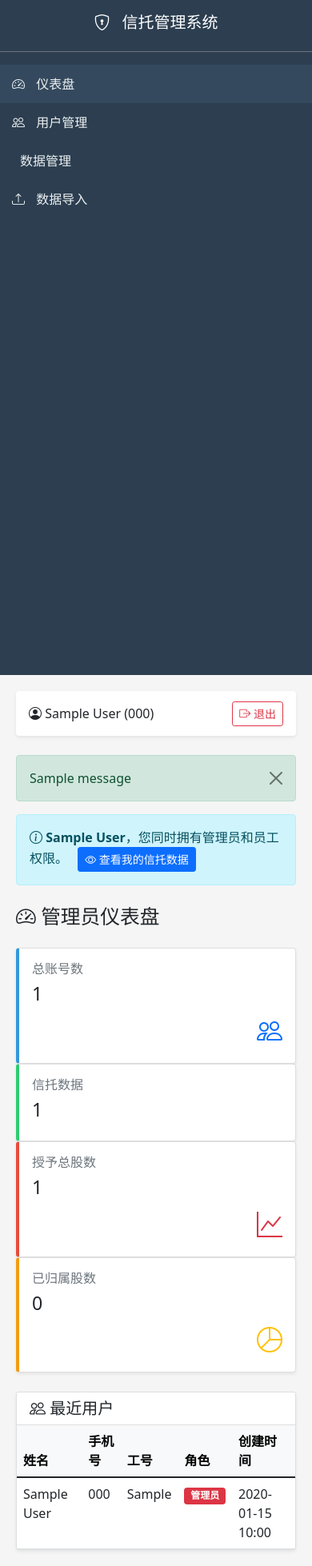
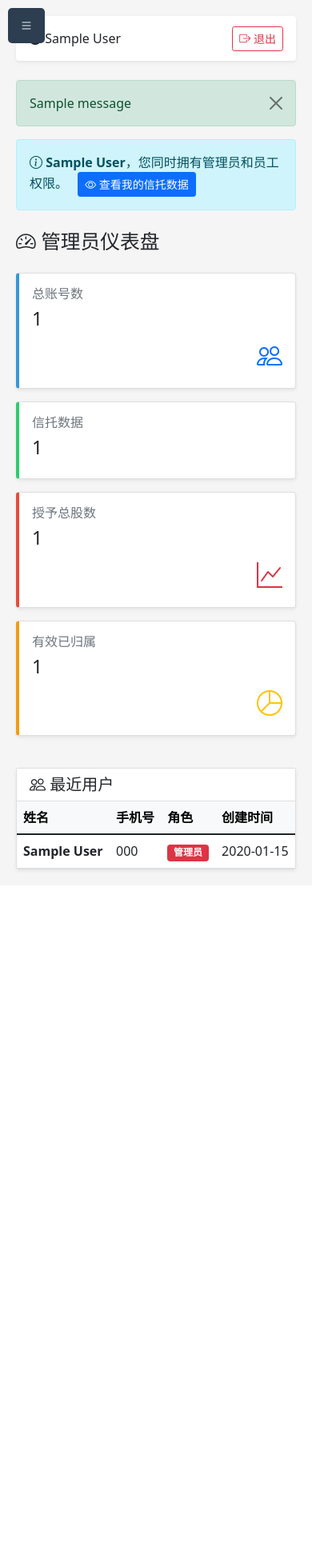
Before and after one commit to yuxuanqiu-hz/trust-system, a Flask app: page / in a window 390 px wide. Shown: the whole page at 80% size. After the commit the page ends 1091 px from the top, so only its background shows below. Run offline with Flask 3, Linux system fonts and the light colour scheme; a user stored in the database is signed in; tables that the repository leaves empty hold one stand-in row (values such as "Sample post"); one stand-in notice (Sample message) is shown.

Commit message:
Add mobile responsive design

```diff
--- /dev/null
+++ b/templates/base_admin.html
@@ -0,0 +1,167 @@
+<!DOCTYPE html>
+<html lang="zh-CN">
+<head>
+    <meta charset="UTF-8">
+    <meta name="viewport" content="width=device-width, initial-scale=1.0">
+    <title>管理员仪表盘 - 信托管理系统</title>
+    <link href="https://cdn.jsdelivr.net/npm/bootstrap@5.1.3/dist/css/bootstrap.min.css" rel="stylesheet">
+    <link href="https://cdn.jsdelivr.net/npm/bootstrap-icons@1.8.0/font/bootstrap-icons.css" rel="stylesheet">
+    <style>
+        body { background-color: #f5f5f5; }
+
+        /* 侧边栏样式 */
+        .sidebar {
+            min-height: 100vh;
+            background: #2c3e50;
+            position: fixed;
+            left: 0;
+            top: 0;
+            z-index: 1000;
+            transition: transform 0.3s ease-in-out;
+        }
+
+        .sidebar a {
+            color: #ecf0f1;
+            text-decoration: none;
+            padding: 12px 15px;
+            display: block;
+            border-left: 3px solid transparent;
+        }
+
+        .sidebar a:hover, .sidebar a.active {
+            background: #34495e;
+            border-left-color: #3498db;
+        }
+
+        .sidebar i { margin-right: 10px; }
+
+        /* 主内容区域 */
+        .content {
+            margin-left: 16.666667%;
+            padding: 20px;
+            transition: margin-left 0.3s ease-in-out;
+        }
+
+        /* 移动端优化 */
+        @media (max-width: 768px) {
+            .sidebar {
+                transform: translateX(-100%);
+            }
+
+            .sidebar.show {
+                transform: translateX(0);
+            }
+
+            .content {
+                margin-left: 0;
+            }
+
+            .mobile-menu-btn {
+                display: block !important;
+            }
+        }
+
+        .mobile-menu-btn {
+            display: none;
+            position: fixed;
+            top: 10px;
+            left: 10px;
+            z-index: 1001;
+            background: #2c3e50;
+            color: white;
+            border: none;
+            padding: 10px 15px;
+            border-radius: 5px;
+        }
+
+        .card-stat { border-left: 4px solid #3498db; }
+    </style>
+</head>
+<body>
+    <!-- 移动端菜单按钮 -->
+    <button class="mobile-menu-btn" onclick="toggleMenu()">
+        <i class="bi bi-list"></i>
+    </button>
+
+    <div class="container-fluid">
+        <div class="row">
+            <!-- 侧边栏 -->
+            <div class="col-md-2 sidebar p-0" id="sidebar">
+                <div class="p-3 text-white text-center border-bottom border-secondary">
+                    <h5><i class="bi bi-shield-lock"></i> 信托管理系统</h5>
+                </div>
+                <nav class="mt-3">
+                    <a href="{{ url_for('dashboard') }}" class="{{ 'active' if request.endpoint == 'dashboard' else '' }}">
+                        <i class="bi bi-speedometer2"></i> 仪表盘
+                    </a>
+                    <a href="{{ url_for('admin_users') }}" class="{{ 'active' if request.endpoint == 'admin_users' else '' }}">
+                        <i class="bi bi-people"></i> 用户管理
+                    </a>
+                    <a href="{{ url_for('admin_data') }}" class="{{ 'active' if request.endpoint == 'admin_data' else '' }}">
+                        <i class="bi bi-database"></i> 数据管理
+                    </a>
+                    <a href="{{ url_for('admin_import') }}" class="{{ 'active' if request.endpoint == 'admin_import' else '' }}">
+                        <i class="bi bi-upload"></i> 数据导入
+                    </a>
+                </nav>
+            </div>
+
+            <!-- 主内容区 -->
+            <div class="col-md-10 content">
+                <!-- 顶部导航 -->
+                <nav class="navbar navbar-expand-lg mb-4 px-3 py-2 rounded bg-white shadow-sm">
+                    <span class="navbar-text"><i class="bi bi-person-circle"></i> {{ current_user.name }}</span>
+                    <div class="ms-auto">
+                        <a href="{{ url_for('logout') }}" class="btn btn-outline-danger btn-sm">
+                            <i class="bi bi-box-arrow-right"></i> 退出
+                        </a>
+                    </div>
+                </nav>
+
+                <!-- 消息提示 -->
+                {% with messages = get_flashed_messages(with_categories=true) %}
+                    {% if messages %}
+                        {% for category, message in messages %}
+                            <div class="alert alert-{{ category }} alert-dismissible fade show">
+                                {{ message }}<button type="button" class="btn-close" data-bs-dismiss="alert"></button>
+                            </div>
+                        {% endfor %}
+                    {% endif %}
+                {% endwith %}
+
+                <!-- 双重角色提示 -->
+                {% if has_employee_data %}
+                <div class="alert alert-info mb-4">
+                    <i class="bi bi-info-circle"></i>
+                    <strong>{{ current_user.name }}</strong>，您同时拥有管理员和员工权限。
+                    <a href="{{ url_for('my_trust_data') }}" class="btn btn-sm btn-primary ms-2">
+                        <i class="bi bi-eye"></i> 查看我的信托数据
+                    </a>
+                </div>
+                {% endif %}
+
+                <!-- 页面内容 -->
+                {% block content %}{% endblock %}
+            </div>
+        </div>
+    </div>
+
+    <script src="https://cdn.jsdelivr.net/npm/bootstrap@5.1.3/dist/js/bootstrap.bundle.min.js"></script>
+    <script>
+        function toggleMenu() {
+            document.getElementById('sidebar').classList.toggle('show');
+        }
+
+        // 点击内容区域关闭菜单（移动端）
+        document.addEventListener('click', function(event) {
+            if (window.innerWidth <= 768) {
+                const sidebar = document.getElementById('sidebar');
+                const btn = document.querySelector('.mobile-menu-btn');
+                if (!sidebar.contains(event.target) && !btn.contains(event.target)) {
+                    sidebar.classList.remove('show');
+                }
+            }
+        });
+    </script>
+</body>
+</html>
--- a/templates/dashboard.html
+++ b/templates/dashboard.html
@@ -1,70 +1,11 @@
-<!DOCTYPE html>
-<html lang="zh-CN">
-<head>
-    <meta charset="UTF-8">
-    <meta name="viewport" content="width=device-width, initial-scale=1.0">
-    <title>管理员仪表盘 - 信托管理系统</title>
-    <link href="https://cdn.jsdelivr.net/npm/bootstrap@5.1.3/dist/css/bootstrap.min.css" rel="stylesheet">
-    <link href="https://cdn.jsdelivr.net/npm/bootstrap-icons@1.8.0/font/bootstrap-icons.css" rel="stylesheet">
-    <style>
-        body { background-color: #f5f5f5; }
-        .sidebar { min-height: 100vh; background: #2c3e50; }
-        .sidebar a { color: #ecf0f1; text-decoration: none; padding: 12px 15px; display: block; }
-        .sidebar a:hover, .sidebar a.active { background: #34495e; }
-        .sidebar i { margin-right: 10px; }
-        .content { padding: 20px; }
-        .card-stat { border-left: 4px solid #3498db; }
-    </style>
-</head>
-<body>
-    <div class="container-fluid">
-        <div class="row">
-            <div class="col-md-2 sidebar p-0">
-                <div class="p-3 text-white text-center border-bottom border-secondary">
-                    <h5><i class="bi bi-shield-lock"></i> 信托管理系统</h5>
-                </div>
-                <nav class="mt-3">
-                    <a href="{{ url_for('dashboard') }}" class="active"><i class="bi bi-speedometer2"></i> 仪表盘</a>
-                    <a href="{{ url_for('admin_users') }}"><i class="bi bi-people"></i> 用户管理</a>
-                    <a href="{{ url_for('admin_data') }}"><i class="bi bi-database"></i> 数据管理</a>
-                    <a href="{{ url_for('admin_import') }}"><i class="bi bi-upload"></i> 数据导入</a>
-                </nav>
-            </div>
-            <div class="col-md-10 content">
-                <nav class="navbar navbar-expand-lg mb-4 px-3 py-2 rounded bg-white shadow-sm">
-                    <span class="navbar-text"><i class="bi bi-person-circle"></i> {{ current_user.name }} ({{ current_user.phone }})</span>
-                    <div class="ms-auto">
-                        <a href="{{ url_for('logout') }}" class="btn btn-outline-danger btn-sm"><i class="bi bi-box-arrow-right"></i> 退出</a>
-                    </div>
-                </nav>
+{% extends "base_admin.html" %}
 
-                {% with messages = get_flashed_messages(with_categories=true) %}
-                    {% if messages %}
-                        {% for category, message in messages %}
-                            <div class="alert alert-{{ category }} alert-dismissible fade show">
-                                {{ message }}<button type="button" class="btn-close" data-bs-dismiss="alert"></button>
-                            </div>
-                        {% endfor %}
-                    {% endif %}
-                {% endwith %}
-
-                <!-- 双重角色提示 -->
-                {% if has_employee_data %}
-                <div class="alert alert-info mb-4">
-                    <i class="bi bi-info-circle"></i>
-                    <strong>{{ current_user.name }}</strong>，您同时拥有管理员和员工权限。
-                    <a href="{{ url_for('my_trust_data') }}" class="btn btn-sm btn-primary ms-2">
-                        <i class="bi bi-eye"></i> 查看我的信托数据
-                    </a>
-                </div>
-                {% endif %}
-
+{% block content %}
 <h2 class="mb-4"><i class="bi bi-speedometer2"></i> 管理员仪表盘</h2>
 
-
-
+<!-- 数据卡片 -->
 <div class="row mb-4">
-                    <div class="col-md-3">
+    <div class="col-md-3 col-sm-6 mb-3">
         <div class="card card-stat shadow-sm">
             <div class="card-body">
                 <h6 class="text-muted">总账号数</h6>
@@ -73,7 +14,7 @@
             </div>
         </div>
     </div>
-                    <div class="col-md-3">
+    <div class="col-md-3 col-sm-6 mb-3">
         <div class="card card-stat shadow-sm" style="border-left-color: #2ecc71;">
             <div class="card-body">
                 <h6 class="text-muted">信托数据</h6>
@@ -82,7 +23,7 @@
             </div>
         </div>
     </div>
-                    <div class="col-md-3">
+    <div class="col-md-3 col-sm-6 mb-3">
         <div class="card card-stat shadow-sm" style="border-left-color: #e74c3c;">
             <div class="card-body">
                 <h6 class="text-muted">授予总股数</h6>
@@ -91,17 +32,18 @@
             </div>
         </div>
     </div>
-                    <div class="col-md-3">
+    <div class="col-md-3 col-sm-6 mb-3">
         <div class="card card-stat shadow-sm" style="border-left-color: #f39c12;">
             <div class="card-body">
-                                <h6 class="text-muted">已归属股数</h6>
-                                <h3>{{ "{:,.0f}".format(total_vested_shares|float) if total_vested_shares else '0' }}</h3>
+                <h6 class="text-muted">有效已归属</h6>
+                <h3>{{ "{:,.0f}".format(total_valid_vested|float) if total_valid_vested else '0' }}</h3>
                 <i class="bi bi-pie-chart text-warning float-end" style="font-size: 2rem;"></i>
             </div>
         </div>
     </div>
 </div>
 
+<!-- 最近用户 -->
 <div class="card shadow-sm">
     <div class="card-header bg-white">
         <h5 class="mb-0"><i class="bi bi-people"></i> 最近用户</h5>
@@ -112,7 +54,6 @@
                 <tr>
                     <th>姓名</th>
                     <th>手机号</th>
-                                    <th>工号</th>
                     <th>角色</th>
                     <th>创建时间</th>
                 </tr>
@@ -120,9 +61,8 @@
             <tbody>
                 {% for user in recent_users %}
                 <tr>
-                                    <td>{{ user.name }}</td>
+                    <td><strong>{{ user.name }}</strong></td>
                     <td>{{ user.phone }}</td>
-                                    <td>{{ user.employee_no or '-' }}</td>
                     <td>
                         {% if user.role == 'admin' %}
                             <span class="badge bg-danger">管理员</span>
@@ -130,20 +70,15 @@
                             <span class="badge bg-primary">员工</span>
                         {% endif %}
                     </td>
-                                    <td>{{ user.created_at.strftime('%Y-%m-%d %H:%M') }}</td>
+                    <td>{{ user.created_at.strftime('%Y-%m-%d') }}</td>
                 </tr>
                 {% else %}
                 <tr>
-                                    <td colspan="5" class="text-center text-muted py-4">暂无用户数据</td>
+                    <td colspan="4" class="text-center text-muted py-4">暂无用户数据</td>
                 </tr>
                 {% endfor %}
             </tbody>
         </table>
     </div>
 </div>
-            </div>
-        </div>
-    </div>
-    <script src="https://cdn.jsdelivr.net/npm/bootstrap@5.1.3/dist/js/bootstrap.bundle.min.js"></script>
-</body>
-</html>
+{% endblock %}
```
Also changed, not shown: templates/employee_dashboard.html (+31 -26 lines). Lines whose indentation alone changed are shown as unchanged.
